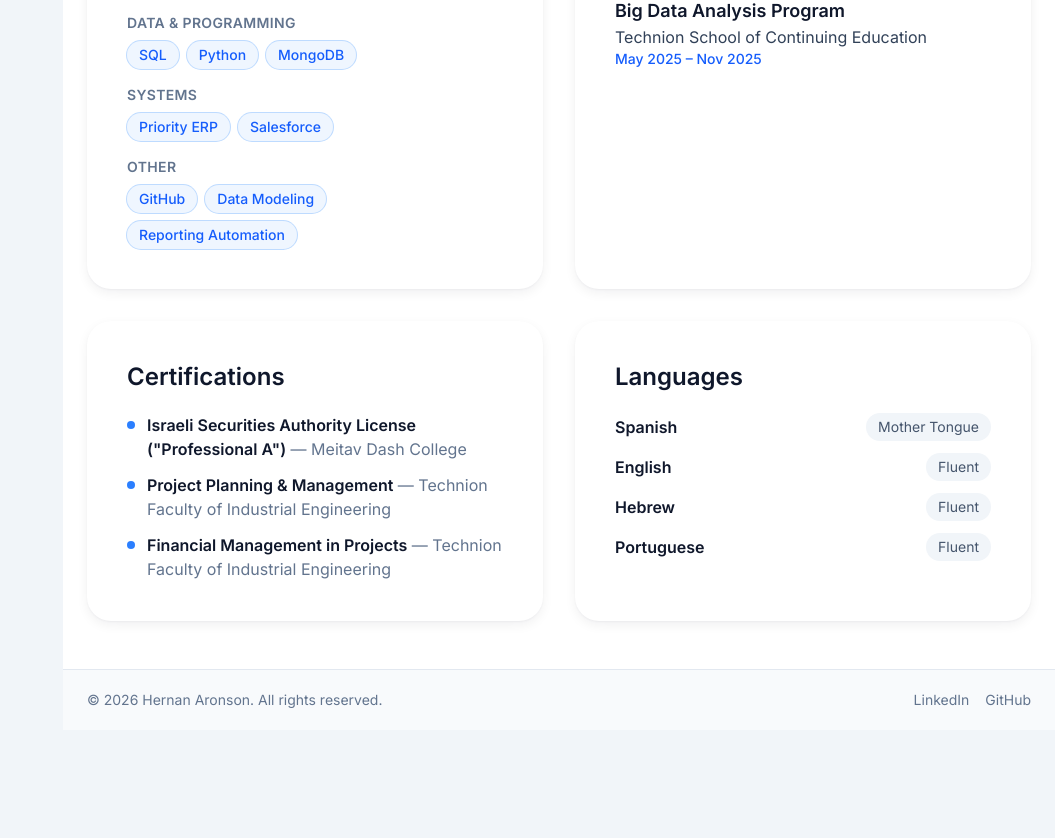
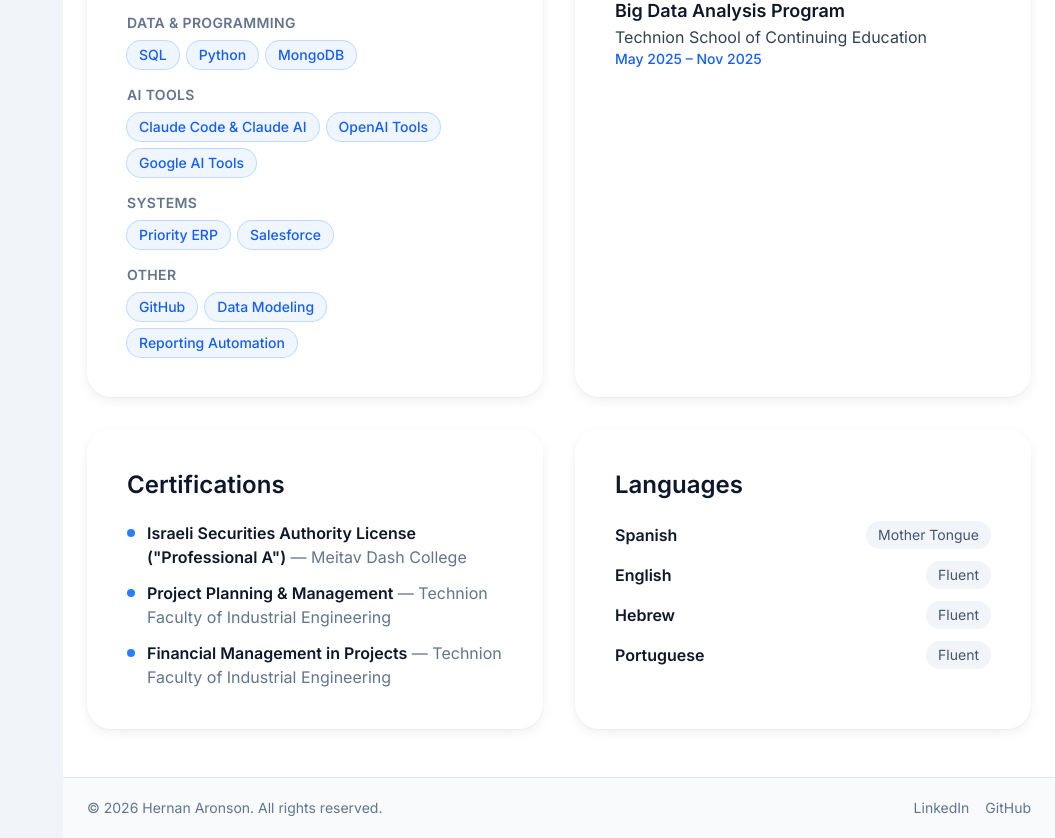
Before and after one commit to hernaninv/hernan-portfolio, a Next.js app: page /resume in a window 1280 px wide. Shown: the part 1617-2455 px from the top of the page, without its empty margins (225-1280 px from the left). Before the commit the page ends 2347 px from the top, so only its background shows below. Built offline with nearby package versions, Linux system fonts and the light colour scheme.

Commit message:
feat: add AI Tools category to resume technical skills

```diff
--- a/app/resume/page.tsx
+++ b/app/resume/page.tsx
@@ -36,6 +36,7 @@ const experience = [
 const technicalSkills = [
   { category: "Business & Analytics", items: ["Excel (Advanced)", "Power Query & Power Pivot", "Power BI", "Tableau"] },
   { category: "Data & Programming", items: ["SQL", "Python", "MongoDB"] },
+  { category: "AI Tools", items: ["Claude Code & Claude AI", "OpenAI Tools", "Google AI Tools"] },
   { category: "Systems", items: ["Priority ERP", "Salesforce"] },
   { category: "Other", items: ["GitHub", "Data Modeling", "Reporting Automation"] },
 ];
```
